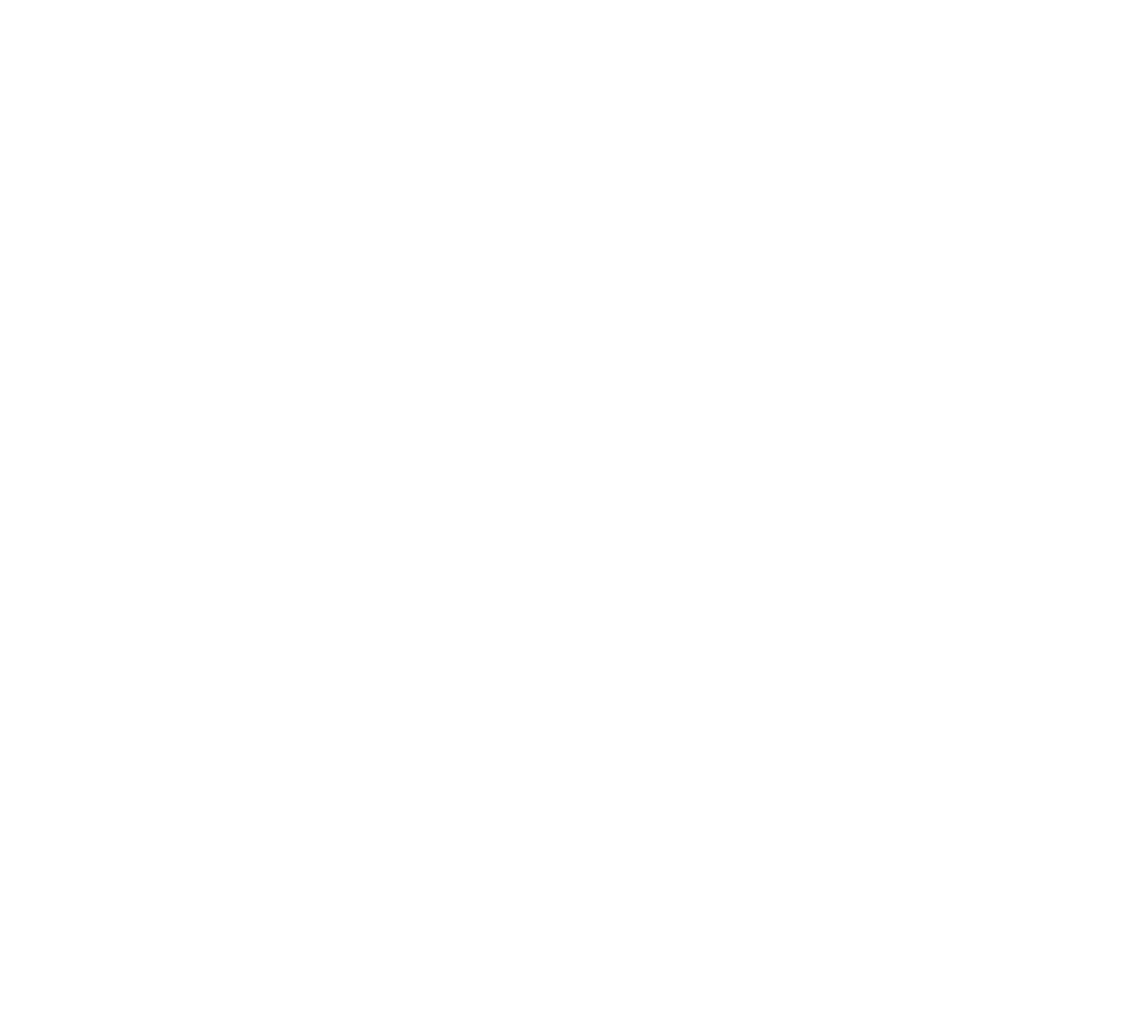
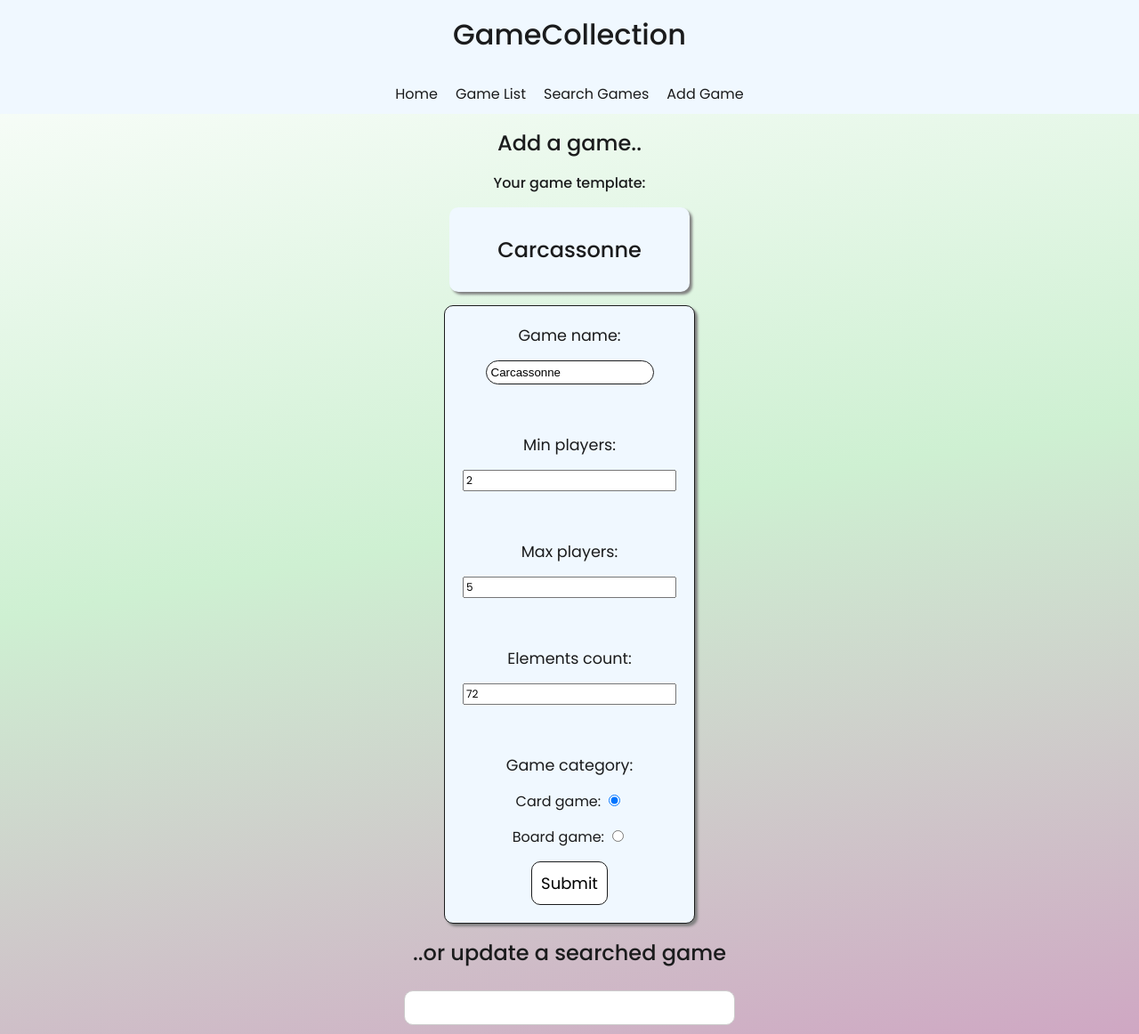
Before and after one commit to ske33ys/gameCollection, an Angular app: page /gameForm/update/1 in a window 1280 px wide. Before the commit this address led to /. Shown: the whole page at 89% size. Before the commit the page ends 800 px from the top, so only its background shows below. Built offline with nearby package versions, Linux system fonts and the light colour scheme.

Commit message:
Update'owanie gry w za pomoca formularza

```diff
--- a/src/app/app.routes.ts
+++ b/src/app/app.routes.ts
@@ -3,6 +3,7 @@ import { Home } from './pages/home/home';
 import { GameList } from './pages/game-list/game-list';
 import { GameSearch } from './pages/game-search/game-search';
 import { AddGame } from './pages/add-game/add-game';
+import path from 'path';
 
 export const routes: Routes = [
   {
@@ -23,6 +24,11 @@ export const routes: Routes = [
   {
     path: 'gameForm',
     component: AddGame,
-    title: 'Add a Game'
+    title: 'Add Game',
+  },
+  {
+    path: 'gameForm/update/:id',
+    component: AddGame,
+    title: 'Edit Game'
   }
 ];
--- a/src/app/components/game-form/game-form.ts
+++ b/src/app/components/game-form/game-form.ts
@@ -6,6 +6,7 @@ import { Games } from '../../services/games';
 import { Game } from '../../interfaces/game';
 import { PopUpMessage } from '../pop-up-message/pop-up-message';
 import { gameTypeEn } from '../../enums/game-type';
+import { ActivatedRoute } from '@angular/router';
 
 @Component({
   selector: 'game-form',
@@ -15,7 +16,12 @@ import { gameTypeEn } from '../../enums/game-type';
 })
 
 export class GameForm {
-  //typ enum
+  private games = inject(Games);
+  private gamesList = this.games.getData();
+  private route = inject(ActivatedRoute);
+  gameId: string | null = '';
+  editMode = false;
+  private gameToUpdate = this.gamesList[0];
   gameTypeEn = gameTypeEn;
 
   gameForm = new FormGroup({
@@ -26,9 +32,9 @@ export class GameForm {
     gameType: new FormControl(gameTypeEn.cardGame, Validators.required)
   });
 
-  gameList = inject(Games);
 
   onSubmit() {
+
     if(this.gameForm.valid){
       let title = this.gameForm.value.gameName;
       let minPlayers = this.gameForm.value.minPlayers;
@@ -46,7 +52,7 @@ export class GameForm {
         return;
 
       let newGameObject: Game = {
-        id: 0,
+        id: Number(this.gameId),
         title: title,
         category: gameType,
         elements: elements,
@@ -54,8 +60,26 @@ export class GameForm {
         maxPlayers: maxPlayers
       }
 
-      this.gameList.addGame(newGameObject);
+      if(this.editMode)
+        this.games.updateGameById(newGameObject);
+      else
+        this.games.addGame(newGameObject);
       this.gameForm.reset();
+    }
+  }
+
+  ngOnInit() {
+    this.gameId = this.route.snapshot.paramMap.get('id');
+    if(this.gameId)
+      this.editMode = true;
+
+    if(this.editMode) {
+      let gameIdNum = Number(this.gameId);
+      let game: Game = this.gamesList.filter(game => game.id == gameIdNum)[0];
+      this.gameForm.patchValue(game);
+      this.gameForm.controls['gameName'].setValue(game.title);
+
+      return;
     }
   }
 }
--- a/src/app/pages/add-game/add-game.html
+++ b/src/app/pages/add-game/add-game.html
@@ -1,5 +1,8 @@
 <header main></header>
 <main>
-    <h2>Add a game</h2>
+    <h2>Add a game..</h2>
     <game-form></game-form>
+
+    <h2>..or update a searched game</h2>
+    <search-bar (userInput)="getGameName($event)" />
 </main>
--- a/src/app/pages/add-game/add-game.ts
+++ b/src/app/pages/add-game/add-game.ts
@@ -1,13 +1,30 @@
-import { Component } from '@angular/core';
+import { Component, inject } from '@angular/core';
 import { GameForm } from '../../components/game-form/game-form';
 import { Header } from '../../components/header/header';
+import { SearchBar } from "../../components/search-bar/search-bar";
+import { Games } from '../../services/games';
+import { Router } from '@angular/router';
 
 @Component({
   selector: 'add-game',
-  imports: [GameForm, Header],
+  imports: [GameForm, Header, SearchBar],
   templateUrl: './add-game.html',
   styleUrl: './add-game.css',
 })
 export class AddGame {
+  private router = inject(Router);
+  games = inject(Games);
+  gamesList = this.games.getData();
 
+
+  getGameName(gameName: string) {
+    let result = this.gamesList.filter(game => game.title.toLowerCase() == gameName.toLowerCase());
+
+    if(result.length != 1)
+      return;
+
+    let gameId = result[0].id;
+
+    this.router.navigate(['gameForm/update/'+gameId]);
+  }
 }
--- a/src/app/pages/game-search/game-search.ts
+++ b/src/app/pages/game-search/game-search.ts
@@ -20,7 +20,7 @@ export class GameSearch {
 
   filters = {
     minPlayers: 0,
-    maxPlayers: 99,
+    maxPlayers: 9999999999999999999,
     boardGames: true,
     cardGames: true
   }
--- a/src/app/services/games.ts
+++ b/src/app/services/games.ts
@@ -39,4 +39,13 @@ export class Games {
     newGame.id = this.data.length;
     this.data.push(newGame);
   }
+
+  getGameById(id: number) {
+    return this.data.filter(game => game.id == id);
+  }
+
+  updateGameById(updatedGame: Game) {
+    let game = this.data.filter(game => game.id == updatedGame.id)[0];
+    this.data.splice(game.id, 1, updatedGame);
+  }
 }
```
